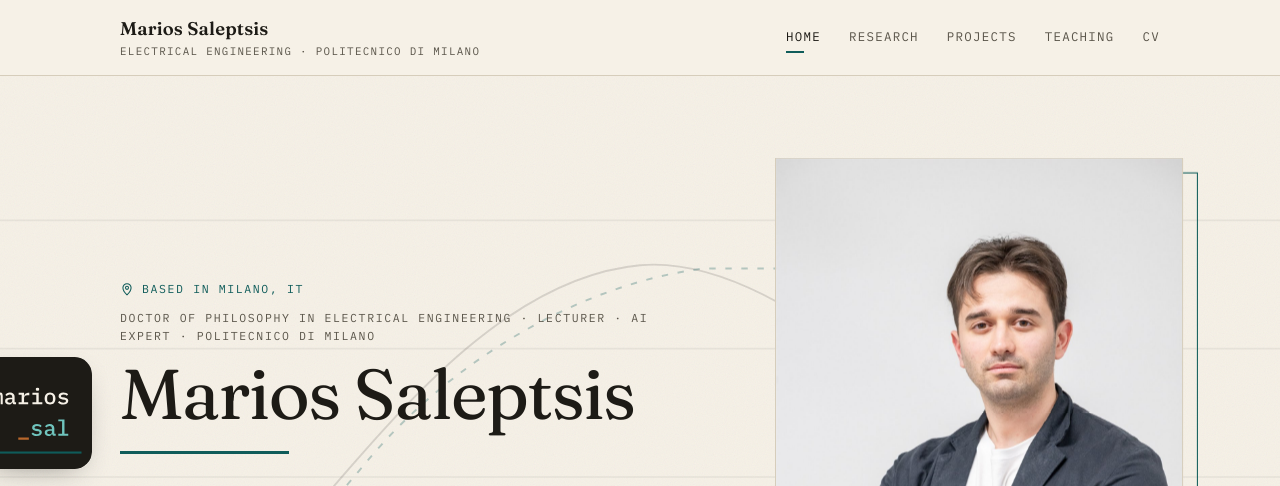
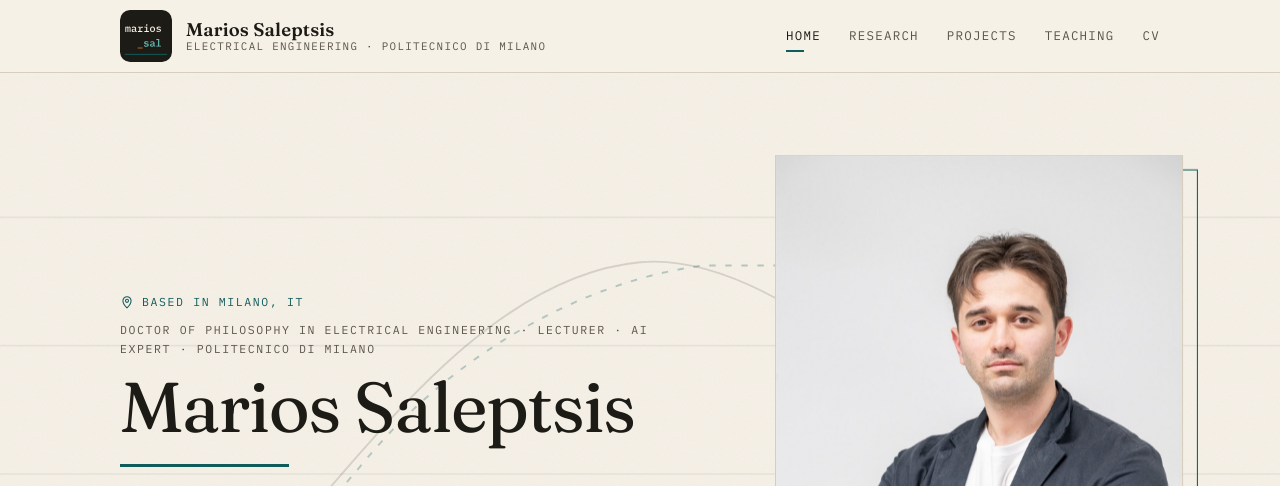
Before and after one commit to mariossal/mariossal.github.io, a plain HTML site: page index.html in a window 1280 px wide. Shown: the top 486 px of the page. Drawn offline with nearby package versions, Linux system fonts and the light colour scheme.

Commit message:
Place the logo in the masthead, left of the name
Co-Authored-By: Claude Fable 5.1 <noreply@anthropic.com>
Claude-Session: https://claude.ai/code/session_01D7RHW7aa3TYwdL1gwWnRoR

```diff
--- a/index.html
+++ b/index.html
@@ -18,7 +18,7 @@
 
 <header class="masthead">
   <div class="wrap">
-    <a class="brand" href="index.html">Marios Saleptsis<small>Electrical Engineering · Politecnico di Milano</small></a>
+    <a class="brand" href="index.html"><img class="logo" src="favicon.svg" alt="marios_sal" width="52" height="52"><span class="brand-text">Marios Saleptsis<small>Electrical Engineering · Politecnico di Milano</small></span></a>
     <nav class="nav" aria-label="Site">
       <a href="index.html" aria-current="page">Home</a>
       <a href="research.html">Research</a>
@@ -42,10 +42,7 @@
       <div>
         <p class="eyebrow pin"><svg viewBox="0 0 24 24" aria-hidden="true"><path d="M12 22s7-6.2 7-12a7 7 0 1 0-14 0c0 5.8 7 12 7 12z"/><circle cx="12" cy="10" r="2.6"/></svg>Based in Milano, IT</p>
         <p class="eyebrow" style="color:var(--ink-2)">Doctor of Philosophy in Electrical Engineering · Lecturer · AI Expert · Politecnico di Milano</p>
-        <div class="title-row">
-          <img class="hero-logo" src="favicon.svg" alt="marios_sal" width="112" height="112">
-          <h1>Marios Saleptsis</h1>
-        </div>
+        <h1>Marios Saleptsis</h1>
         <p class="lede">Electrical engineer working on forecasting, optimization and decision-focused learning for microgrids and battery energy storage.</p>
         <div class="links-row">
           <a class="btn" href="https://scholar.google.com/citations?user=uJFeDVoAAAAJ" target="_blank" rel="noopener">Google Scholar</a>
--- a/style.css
+++ b/style.css
@@ -280,12 +280,11 @@ main > section:nth-child(even) .inst li { background: var(--paper-2); }
 .inst .role { font-size: .92rem; color: var(--ink-2); }
 .inst .where { font-family: var(--mono); font-size: .7rem; letter-spacing: .1em; text-transform: uppercase; color: var(--accent); margin-top: 4px; }
 
-/* Hero logo beside the name */
-.title-row { display: flex; align-items: flex-start; gap: clamp(16px, 2.5vw, 28px); }
-.hero-logo { width: clamp(72px, 9vw, 112px); height: auto; flex: none; border-radius: 16px; margin-top: .12em; box-shadow: 0 10px 30px -14px rgba(0,0,0,.45); }
-@media (min-width: 1240px) { .title-row { margin-left: calc(-1 * (clamp(72px, 9vw, 112px) + clamp(16px, 2.5vw, 28px))); } }
-@media (max-width: 520px) { .title-row { flex-direction: column; gap: 14px; } }
-
+/* Masthead logo, left of the name */
+.brand { display: flex; align-items: center; gap: 14px; }
+.brand .logo { width: 52px; height: 52px; border-radius: 10px; flex: none; }
+.brand .brand-text { display: block; line-height: 1.15; }
+.masthead .wrap { padding-block: 10px; }
 /* Timeline strip: phone fallback list */
 .strip-list { display: none; list-style: none; margin: 0; padding: 0; }
 .strip-list li { display: grid; grid-template-columns: 3.5rem minmax(0, 1fr); gap: 12px; padding-block: 10px; border-top: 1px solid var(--rule); }
```
Also changed, not shown: cv.html (+1 -1 lines), projects.html (+1 -1 lines), research.html (+1 -1 lines), teaching.html (+1 -1 lines).
